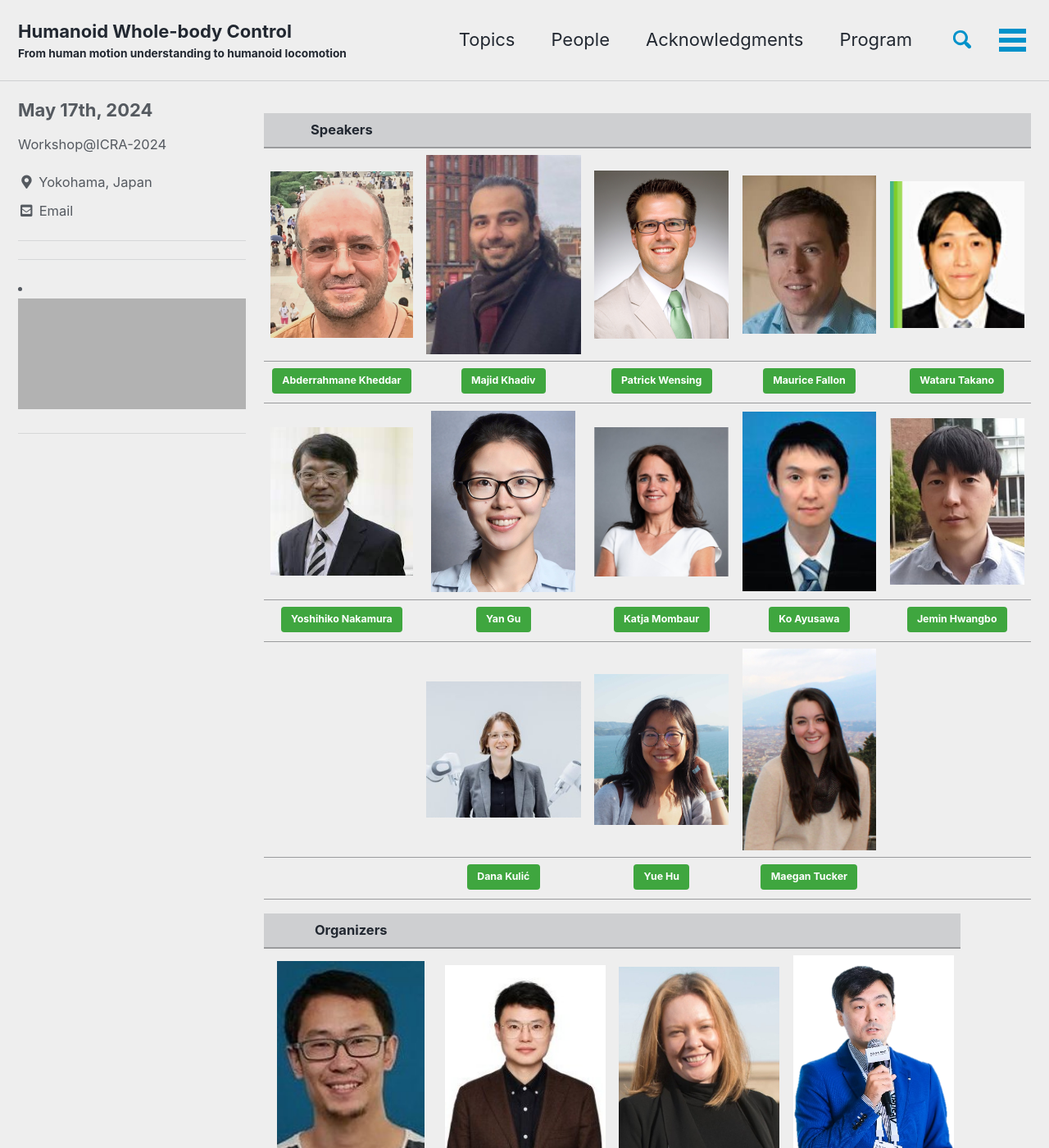
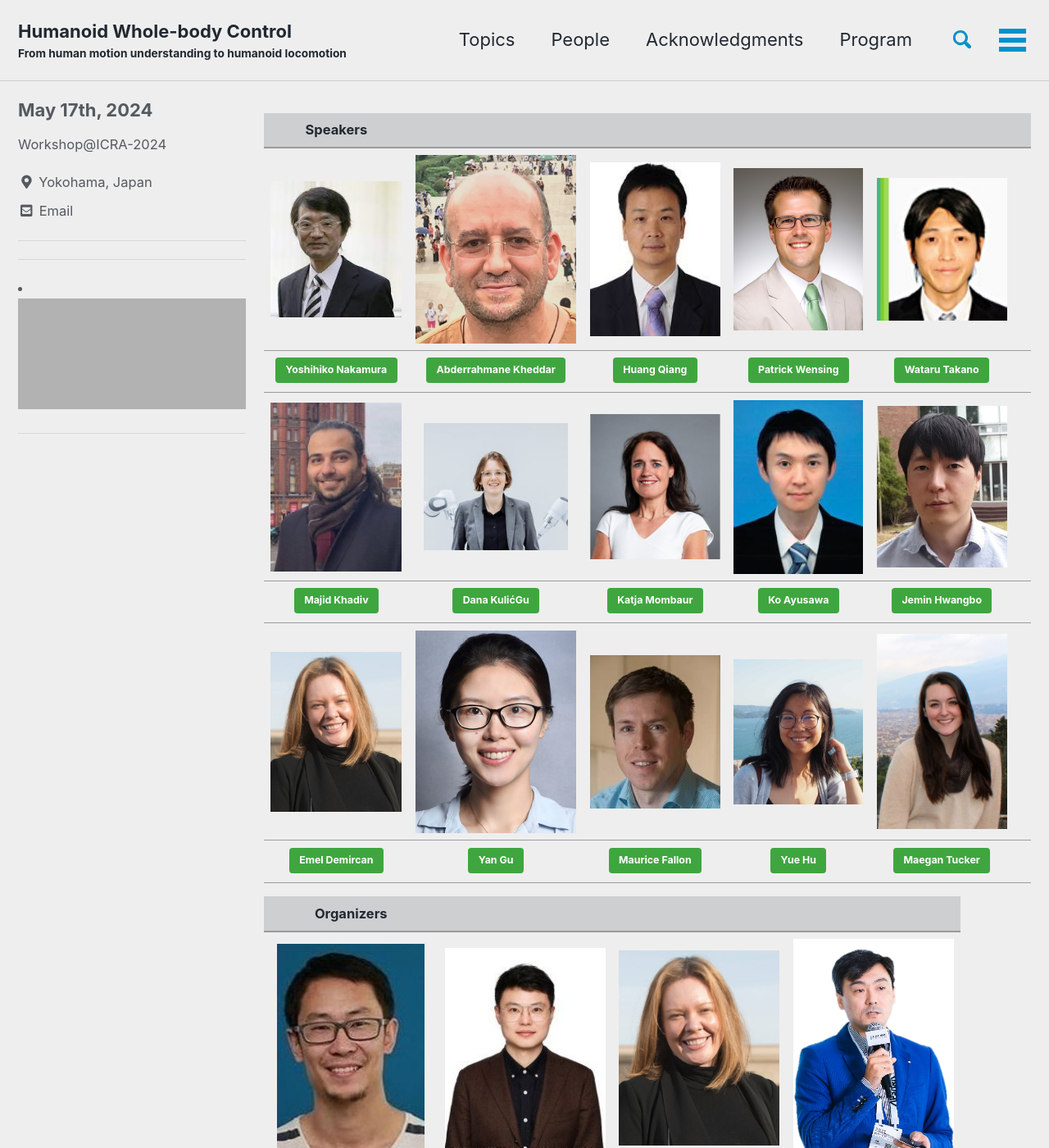
Before and after one commit to icra-2024-humanoid/icra-2024-humanoid.github.io, a Jekyll site: the page built from _pages/speakers.md, in a window 1280 px wide and 1400 px high. Shown: the whole window at 82% size. Built offline with Jekyll 4.4.1, drawn with Linux system fonts in a browser that asks for light colours; cached includes are drawn as plain includes; grey boxes are pictures that could not be loaded.

Commit message:
Finalize the website

```diff
--- a/_pages/speakers.md
+++ b/_pages/speakers.md
@@ -7,21 +7,22 @@ classes: wide
 
 ---
 
+
 | Speakers| | | |
 | :-------------------------------------------: | :-----------------------------------------------------: | :-----------------------------------------------------: | :-----------------------------------------------------: | :-----------------------------------------------------: |
-| <img src="/docs/assets/images/speakers/abder.jpg" alt="drawing" width="196"/> |  <img src="/docs/assets/images/speakers/khadiv.jpg" alt="drawing"  width="196"/>| <img src="/docs/assets/images/speakers/patrick.jpg" alt="drawing" width="196"/> | <img src="/docs/assets/images/speakers/fallon.jpg" alt="drawing" width="196"/>|  <img src="/docs/assets/images/speakers/takano.jpg" alt="drawing" width="196"/> |
-[Abderrahmane Kheddar]({{ "/kheddar/"}}){: .btn .btn--success .btn--medium} |  [Majid Khadiv]({{ "/khadiv/"}}){: .btn .btn--success .btn--medium}  | [Patrick Wensing]({{ "/wensing/"}}){: .btn .btn--success .btn--medium} | [Maurice Fallon]({{ "/fallon/"}}){: .btn .btn--success .btn--medium}| [Wataru Takano]({{ "/takano/"}}){: .btn .btn--success .btn--medium}
-| :-------------------------------------------: | :-----------------------------------------------------: | :-----------------------------------------------------: | :-----------------------------------------------------: |
-| <img src="/docs/assets/images/speakers/nakamura.jpg" alt="drawing" width="196"/> |  <img src="/docs/assets/images/organizers/yan.png" alt="drawing"  width="176"/>| <img src="/docs/assets/images/speakers/katja.png" alt="drawing" width="196"/> |  <img src="/docs/assets/images/speakers/ayusawa.jpg" alt="drawing" width="196"/> |  <img src="/docs/assets/images/speakers/hwangbo.jpg" alt="drawing" width="196"/> |
-[Yoshihiko Nakamura]({{ "/nakamura/"}}){: .btn .btn--success .btn--medium} |  [Yan Gu]({{ "/yan/"}}){: .btn .btn--success .btn--medium}  | [Katja Mombaur]({{ "/mombaur/"}}){: .btn .btn--success .btn--medium} | [Ko Ayusawa]({{ "/ayusawa/"}}){: .btn .btn--success .btn--medium} |  [Jemin Hwangbo]({{ "/hwangbo/"}}){: .btn .btn--success .btn--medium}
-|:--: |:-------------------------------------------: | :-----------------------------------------------------: | :-----------------------------------------------------: |
-| |<img src="/docs/assets/images/speakers/kulic.jpg" alt="drawing" width="236"/> |  <img src="/docs/assets/images/speakers/yue.jpg" alt="drawing"  width="196"/>| <img src="/docs/assets/images/speakers/tucker.jpg" alt="drawing" width="196"/> |
-| |[Dana Kulić]({{ "/kulic/"}}){: .btn .btn--success .btn--medium} |  [Yue Hu]({{ "/yue/"}}){: .btn .btn--success .btn--medium}  | [Maegan Tucker]({{ "/tucker/"}}){: .btn .btn--success .btn--medium}
+| <img src="/docs/assets/images/speakers/nakamura.jpg" alt="drawing" width="196"/> |  <img src="/docs/assets/images/speakers/abder.jpg" alt="drawing"  width="196"/>| <img src="/docs/assets/images/speakers/qiang.jpg" alt="drawing" width="196"/> | <img src="/docs/assets/images/speakers/patrick.jpg" alt="drawing" width="196"/>|  <img src="/docs/assets/images/speakers/takano.jpg" alt="drawing" width="196"/> |
+[Yoshihiko Nakamura]({{ "/nakamura/"}}){: .btn .btn--success .btn--medium} |  [Abderrahmane Kheddar]({{ "/kheddar/"}}){: .btn .btn--success .btn--medium}  | [Huang Qiang]({{ "/qiang/"}}){: .btn .btn--success .btn--medium} | [Patrick Wensing]({{ "/wensing/"}}){: .btn .btn--success .btn--medium}| [Wataru Takano]({{ "/takano/"}}){: .btn .btn--success .btn--medium}
+| <img src="/docs/assets/images/speakers/khadiv.jpg" alt="drawing" width="196"/> |  <img src="/docs/assets/images/speakers/kulic.jpg" alt="drawing"  width="176"/>| <img src="/docs/assets/images/speakers/katja.png" alt="drawing" width="196"/> |  <img src="/docs/assets/images/speakers/ayusawa.jpg" alt="drawing" width="196"/> |  <img src="/docs/assets/images/speakers/hwangbo.jpg" alt="drawing" width="196"/> |
+[Majid Khadiv]({{ "/khadiv/"}}){: .btn .btn--success .btn--medium} |  [Dana KulićGu]({{ "/kulic/"}}){: .btn .btn--success .btn--medium}  | [Katja Mombaur]({{ "/mombaur/"}}){: .btn .btn--success .btn--medium} | [Ko Ayusawa]({{ "/ayusawa/"}}){: .btn .btn--success .btn--medium} |  [Jemin Hwangbo]({{ "/hwangbo/"}}){: .btn .btn--success .btn--medium}
+| <img src="/docs/assets/images/organizers/demircan.jpg" alt="drawing" width="196"/> | <img src="/docs/assets/images/organizers/yan.png" alt="drawing" width="236"/> |  <img src="/docs/assets/images/speakers/fallon.jpg" alt="drawing" width="196"/>|<img src="/docs/assets/images/speakers/yue.jpg" alt="drawing"  width="196"/>| <img src="/docs/assets/images/speakers/tucker.jpg" alt="drawing" width="196"/> | &nbsp; |
+| [Emel Demircan]({{ "https://www.csulb.edu/college-of-engineering/dr-emel-demircan"}}){: .btn .btn--success .btn--medium} | [Yan Gu]({{ "/yan/"}}){: .btn .btn--success .btn--medium} |[Maurice Fallon]({{ "/fallon/"}}){: .btn .btn--success .btn--medium} |  [Yue Hu]({{ "/yue/"}}){: .btn .btn--success .btn--medium}  | [Maegan Tucker]({{ "/tucker/"}}){: .btn .btn--success .btn--medium} | &nbsp; |
 
 | Organizers | | | |
 | :-------------------------------------------: | :-----------------------------------------------------: | :-----------------------------------------------------: | :-----------------------------------------------------: |
 | <img src="/docs/assets/images/organizers/yuquan.jpg" alt="drawing" width="180"/> |  <img src="/docs/assets/images/organizers/tianwei.jpeg" alt="drawing"  width="196"/>| <img src="/docs/assets/images/organizers/demircan.jpg" alt="drawing" width="196"/> |  <img src="/docs/assets/images/organizers/xin.jpg" alt="drawing" width="196"/> |
-[Yuquan Wang]({{ "https://ywang-robotics.github.io"}}){: .btn .btn--success .btn--medium} |  [Tianwei Zhang]({{ "http://zhangtianwei.info"}}){: .btn .btn--success .btn--medium}  | [Emel Demircan]({{ "https://www.csulb.edu/college-of-engineering/dr-emel-demircan"}}){: .btn .btn--success .btn--medium} | [Xin Wang]({{ "https://scholar.google.com/citations?user=ZB-KFD4AAAAJ&hl=en"}}){: .btn .btn--success .btn--medium}
+| :-------------------------------------------: | :-----------------------------------------------------: | :-----------------------------------------------------: | :-----------------------------------------------------: |
+[Yuquan Wang]({{ "https://ywang-robotics.github.io"}}){: .btn .btn--success .btn--medium} |  [Tianwei Zhang]({{ "http://zhangtianwei.info"}}){: .btn .btn--success .btn--medium}  | [Emel Demircan]({{ "https://www.csulb.edu/college-of-engineering/dr-emel-demircan"}}){: .btn .btn--success .btn--medium} | [Xin Wang]({{ "https://scholar.google.com/citations?user=sF4HZAMAAAAJ&hl=zh-C"}}){: .btn .btn--success .btn--medium}
 | :-------------------------------------------: | :-----------------------------------------------------: | :-----------------------------------------------------: | :-----------------------------------------------------: |
 | <img src="/docs/assets/images/organizers/kai.jpg" alt="drawing" width="196"/> |  <img src="/docs/assets/images/organizers/uchiyama.jpg" alt="drawing"  width="196"/>| <img src="/docs/assets/images/speakers/venture.jpg" alt="drawing" width="196"/> |  <img src="/docs/assets/images/organizers/yan.png" alt="drawing" width="196"/> |
-[Kai Pfeiffer]({{ "https://www.aminer.org/profile/kai-pfeiffer/6373d692ec88d95668dab1ca"}}){: .btn .btn--success .btn--medium} |  [Emiko Uchiyama]({{ "https://researchmap.jp/emiko_uchiyama?lang=en"}}){: .btn .btn--success .btn--medium}  | [Gentiane Venture]({{ "http://www.gvlab.jp/gv/"}}){: .btn .btn--success .btn--medium} | [Yan Gu]({{ "https://engineering.purdue.edu/ME/People/ptProfile?resource_id=273141"}}){: .btn .btn--success .btn--medium}
+| :-------------------------------------------: | :-----------------------------------------------------: | :-----------------------------------------------------: | :-----------------------------------------------------: |
+[Kai Pfeiffer]({{ "https://www.aminer.org/profile/kai-pfeiffer/6373d692ec88d95668dab1ca"}}){: .btn .btn--success .btn--medium} |  [Emiko Uchiyama]({{ "https://researchmap.jp/emiko_uchiyama?lang=en"}}){: .btn .btn--success .btn--medium}  | [Gentiane Venture]({{ "http://www.gvlab.jp/gv/"}}){: .btn .btn--success .btn--medium} | [
```
Also changed, not shown: _pages/acknowledgments.md (+1 -0 lines), _speakers/qiang.md (added, +29 -0 lines), docs/assets/images/speakers/qiang.jpg (added).
